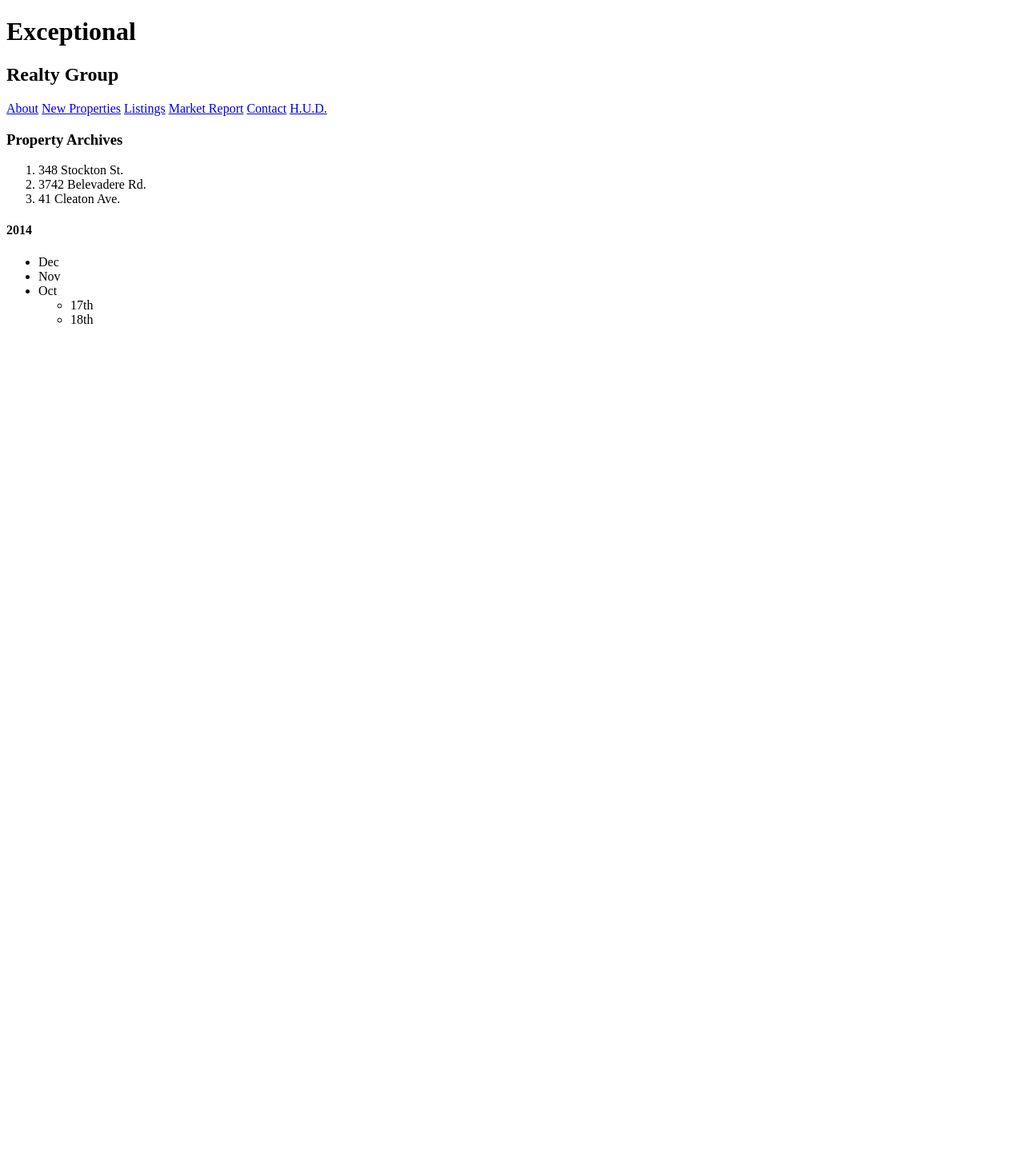
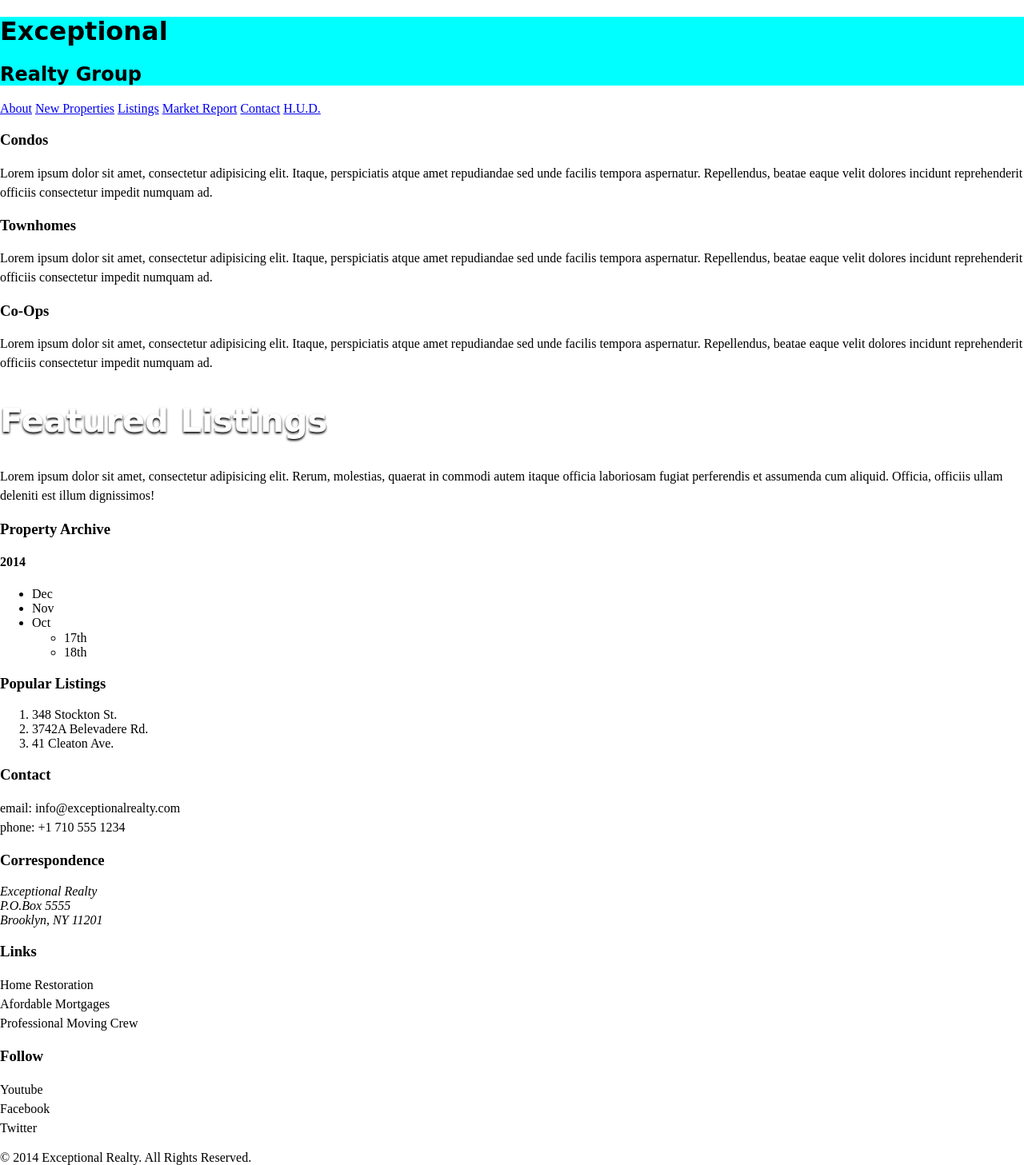
Before and after one commit to AD0791/exceptional-realty, a plain HTML site: page real-estate-listings.html in a window 1280 px wide. Shown: the whole page at 80% size. Before the commit the page ends 800 px from the top, so only its background shows below. Drawn offline with nearby package versions, Linux system fonts and the light colour scheme; a web font is replaced by a local one.

Commit message:
add css style to all pages

```diff
--- /dev/null
+++ b/css/style.css
@@ -0,0 +1,71 @@
+@import url(https://fonts.googleapis.com/css?family=Elsie&display=swap);
+@import url(https://fonts.googleapis.com/css?family=Clicker+Script&display=swap);
+
+/* This
+is
+a comment! */
+
+/* CSS Syntax:
+selector {
+  property: value;
+  property: value;
+}
+*/
+
+/* Type selector */
+
+p { /* select all <p> */
+  font-size: 1em; /* 16px, ?pt, 100%, 1em */
+  line-height: 1.5em;
+}
+
+figcaption {
+  /*font-weight: normal;
+  font-size: 0.75em;
+  line-height: 1.5em;
+  font-family: Georgia, "New Times Roman", serif;*/
+  /* next line is ashorthand */
+  font: normal 0.75em/1.5em 'Elsie', cursive;
+  color: #777;
+  text-align: right;
+}
+
+/* Class selector (applied to as many elements as you like) */
+
+.milk-text { /* select elements with class="milk-text" */
+  font: bold 2.6em 'Elsie', cursive;
+  color: white;
+  text-shadow: 0 2px 3px #000;
+}
+
+/* ID selector (apply to one unique element per page) */
+
+#logo { /* select elements with id="logo" */
+  background: aqua;
+}
+
+/* Descendent Selector */
+
+#logo h1 { /* selects <h1> if inside the id="logo" */
+  font-family: 'Clicker Script', cursive;
+}
+
+#logo h2 {
+  font-family: 'Elsie', cursive;
+}
+
+/* Psuedo Selector */
+
+#details a:link, #details a:visited {
+  color: black;
+  text-decoration: none;
+}
+
+#details a:hover {
+  color: black;
+  text-decoration: underline;
+}
+
+#details a:active {
+  color: red;
+}
--- a/real-estate-listings.html
+++ b/real-estate-listings.html
@@ -1,30 +1,49 @@
-<!DOCTYPE html>
+<!doctype html>
 <html lang="en">
-
 <head>
   <meta charset="UTF-8">
-    <meta name="viewport" content="width=device-width, initial-scale=1.0">
-    <meta http-equiv="X-UA-Compatible" content="ie=edge">
-    <title>Exceptional Realty Group - Luxury Homes - Real Estate Listings</title>
+  <title>Exceptional Realty Group - Luxury Homes - Listings</title>
+  <link rel="stylesheet" href="http://cdnjs.cloudflare.com/ajax/libs/normalize/3.0.0/normalize.min.css">
+  <link rel="stylesheet" href="css/style.css">
+  <script src="http://cdnjs.cloudflare.com/ajax/libs/modernizr/2.7.1/modernizr.min.js"></script>
 </head>
-
 <body>
+  <header>
+    <div id="logo">
       <h1>Exceptional</h1>
       <h2>Realty Group</h2>
-    <a href="index.html">About</a>
-    <a href="new-properties.html">New Properties</a>
-    <a href="real-estate-listings.html">Listings</a>
-    <a href="market-report.html">Market Report</a>
-    <a href="contact.html">Contact</a>
-    <a href="http://hud.gov" target='_blank'>H.U.D.</a>
+    </div>
 
-    <h3>Property Archives</h3>
-    <ol>
-        <li>348 Stockton St.</li>
-        <li>3742 Belevadere Rd.</li>
-        <li>41 Cleaton Ave.</li>
-    </ol>
+    <nav>
+      <a href="index.html">About</a> <a href="new-properties.html">New Properties</a> <a href="real-estate-listings.html">Listings</a> <a href="market-report.html">Market Report</a> <a href="contact.html">Contact</a> <a href="http://hud.gov" target="_blank">H.U.D.</a>
+    </nav>
+  </header>
+
+  <section>
+    <h3>Condos</h3>
+    <p>Lorem ipsum dolor sit amet, consectetur adipisicing elit. Itaque, perspiciatis atque amet repudiandae sed unde facilis tempora aspernatur. Repellendus, beatae eaque velit dolores incidunt reprehenderit officiis consectetur impedit numquam ad.</p>
+  </section>
+
+  <section>
+    <h3>Townhomes</h3>
+    <p>Lorem ipsum dolor sit amet, consectetur adipisicing elit. Itaque, perspiciatis atque amet repudiandae sed unde facilis tempora aspernatur. Repellendus, beatae eaque velit dolores incidunt reprehenderit officiis consectetur impedit numquam ad.</p>
+  </section>
+
+  <section>
+    <h3>Co-Ops</h3>
+    <p>Lorem ipsum dolor sit amet, consectetur adipisicing elit. Itaque, perspiciatis atque amet repudiandae sed unde facilis tempora aspernatur. Repellendus, beatae eaque velit dolores incidunt reprehenderit officiis consectetur impedit numquam ad.</p>
+  </section>
+
+  <h2 class="milk-text">Featured Listings</h2>
+
+  <section>
+    <p>Lorem ipsum dolor sit amet, consectetur adipisicing elit. Rerum, molestias, quaerat in commodi autem itaque officia laboriosam fugiat perferendis et assumenda cum aliquid. Officia, officiis ullam deleniti est illum dignissimos!</p>
+  </section>
+
+  <section>
+    <h3>Property Archive</h3>
     <h4>2014</h4>
+    <!-- unordered list -->
     <ul>
       <li>Dec</li>
       <li>Nov</li>
@@ -35,6 +54,55 @@
         </ul>
       </li>
     </ul>
+  <section>
+
+  <section>
+    <h3>Popular Listings</h3>
+    <!-- ordered list -->
+    <ol>
+      <li>348 Stockton St.</li>
+      <li>3742A Belevadere Rd.</li>
+      <li>41 Cleaton Ave.</li>
+    </ol>
+  </section>
+
+  <section id="details">
+      <div>
+        <h3>Contact</h3>
+        <p>
+          email: <a href="mailto:info@exceptionalrealty.com">info@exceptionalrealty.com</a><br>
+          phone: +1 710 555 1234
+        </p>
+        <h3>Correspondence</h3>
+        <address>
+          Exceptional Realty<br>
+          P.O.Box 5555<br>
+          Brooklyn, NY 11201
+        </address>
+      </div>
+
+      <div>
+        <h3>Links</h3>
+        <p>
+          <a href="#" target="_blank">Home Restoration</a><br>
+          <a href="#" target="_blank">Afordable Mortgages</a><br>
+          <a href="#" target="_blank">Professional Moving Crew</a>
+        </p>
+      </div>
+
+      <div>
+        <h3>Follow</h3>
+        <p>
+          <a href="#" target="_blank">Youtube</a><br>
+          <a href="#" target="_blank">Facebook</a><br>
+          <a href="#" target="_blank">Twitter</a>
+        </p>
+      </div>
+    </section>
+
+    <footer>
+      &copy; 2014 Exceptional Realty. All Rights Reserved.
+    </footer>
+
 </body>
-
 </html>
```
Also changed, not shown: contact.html (+3 -0 lines), index.html (+46 -20 lines), market-report.html (+3 -0 lines), new-properties.html (+3 -0 lines). Lines whose indentation alone changed are shown as unchanged.
